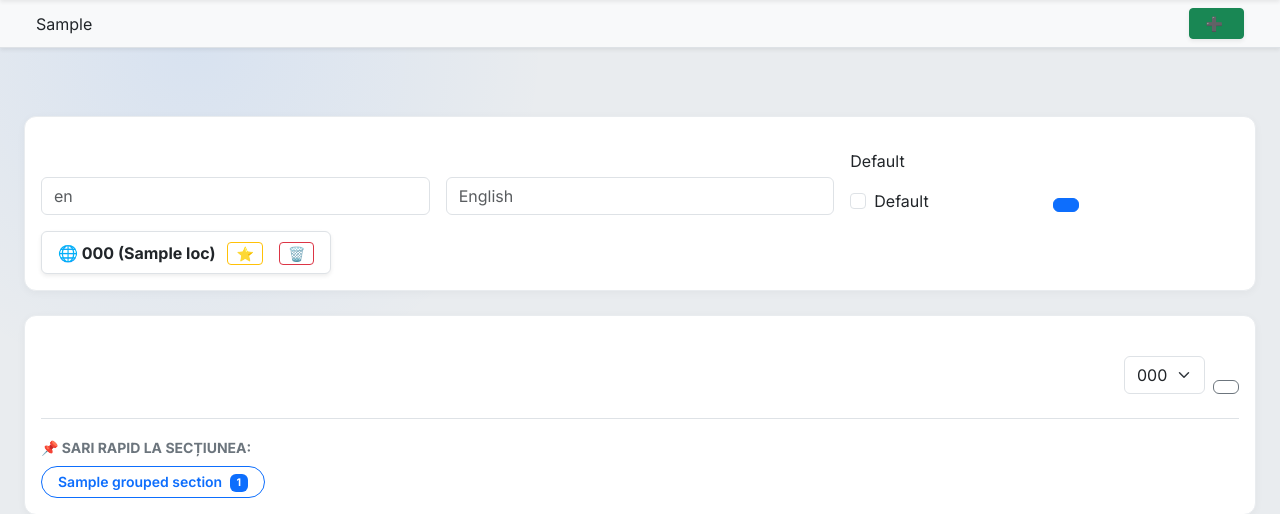
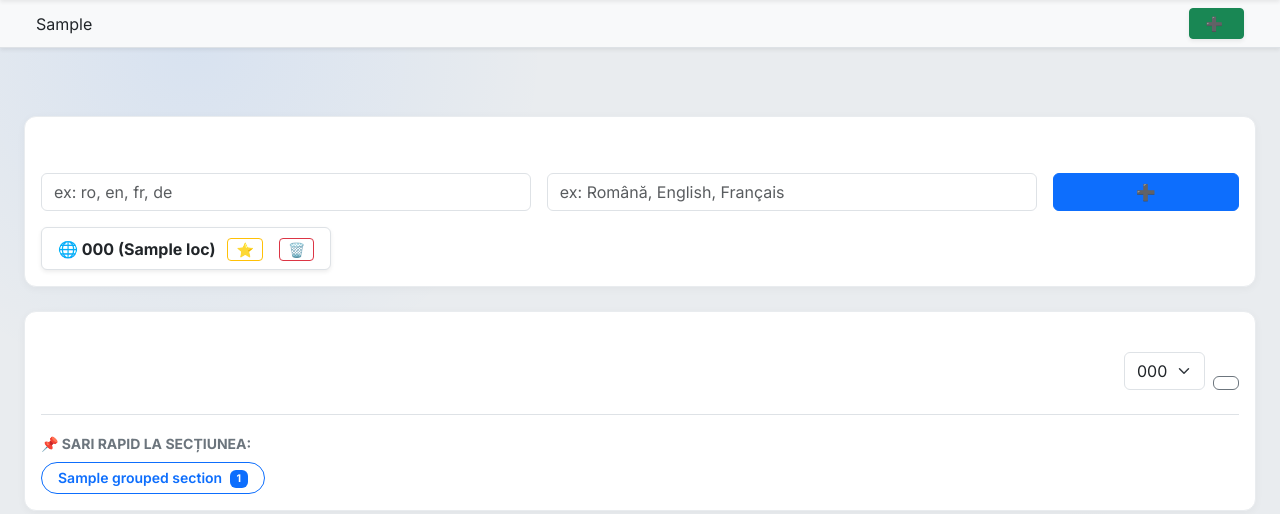
Before and after one commit to vlahx/app-blog, a FastAPI app: template app/templates/admin/translations.html in a window 1280 px wide. Shown: the part 59-573 px from the top of the page. Run offline with FastAPI, Linux system fonts and the light colour scheme; the template is opened without the code that fills it: most values are stand-ins (such as "Sample title", 1, 10 or a date in 2020); parts of the project's set-up code (start-up, migrations or seed data) failed here and were passed over.

Commit message:
fix: Always add new locales as non-default, simplify add language form in admin

```diff
--- a/app/templates/admin/translations.html
+++ b/app/templates/admin/translations.html
@@ -14,23 +14,16 @@
     <div class="card-body">
       <h2 class="h5 mb-3">{{ t("admin.translations.languages") }}</h2>
       <form method="post" action="/admin/translations/add-locale" class="row g-3 align-items-end">
-        <div class="col-md-4">
-          <label class="form-label">{{ t("admin.translations.localeCode") }}</label>
-          <input class="form-control" name="locale_code" placeholder="en" required />
+        <div class="col-md-5">
+          <label class="form-label fw-bold">{{ t("admin.translations.localeCode") }}</label>
+          <input class="form-control" name="locale_code" placeholder="ex: ro, en, fr, de" required />
         </div>
-        <div class="col-md-4">
-          <label class="form-label">{{ t("admin.translations.localeName") }}</label>
-          <input class="form-control" name="locale_name" placeholder="English" />
+        <div class="col-md-5">
+          <label class="form-label fw-bold">{{ t("admin.translations.localeName") }}</label>
+          <input class="form-control" name="locale_name" placeholder="ex: Română, English, Français" />
         </div>
         <div class="col-md-2">
-          <label class="form-label">Default</label>
-          <div class="form-check mt-2">
-            <input class="form-check-input" type="checkbox" name="is_default" value="1" />
-            <label class="form-check-label">Default</label>
-          </div>
-        </div>
-        <div class="col-md-2">
-          <button class="btn btn-primary" type="submit">{{ t("admin.actions.add") }}</button>
+          <button class="btn btn-primary w-100 fw-bold" type="submit">➕ {{ t("admin.actions.add") }}</button>
         </div>
       </form>
       <div class="mt-3 d-flex flex-wrap gap-2 align-items-center">
```
Also changed, not shown: app/routers/admin.py (+2 -6 lines).
